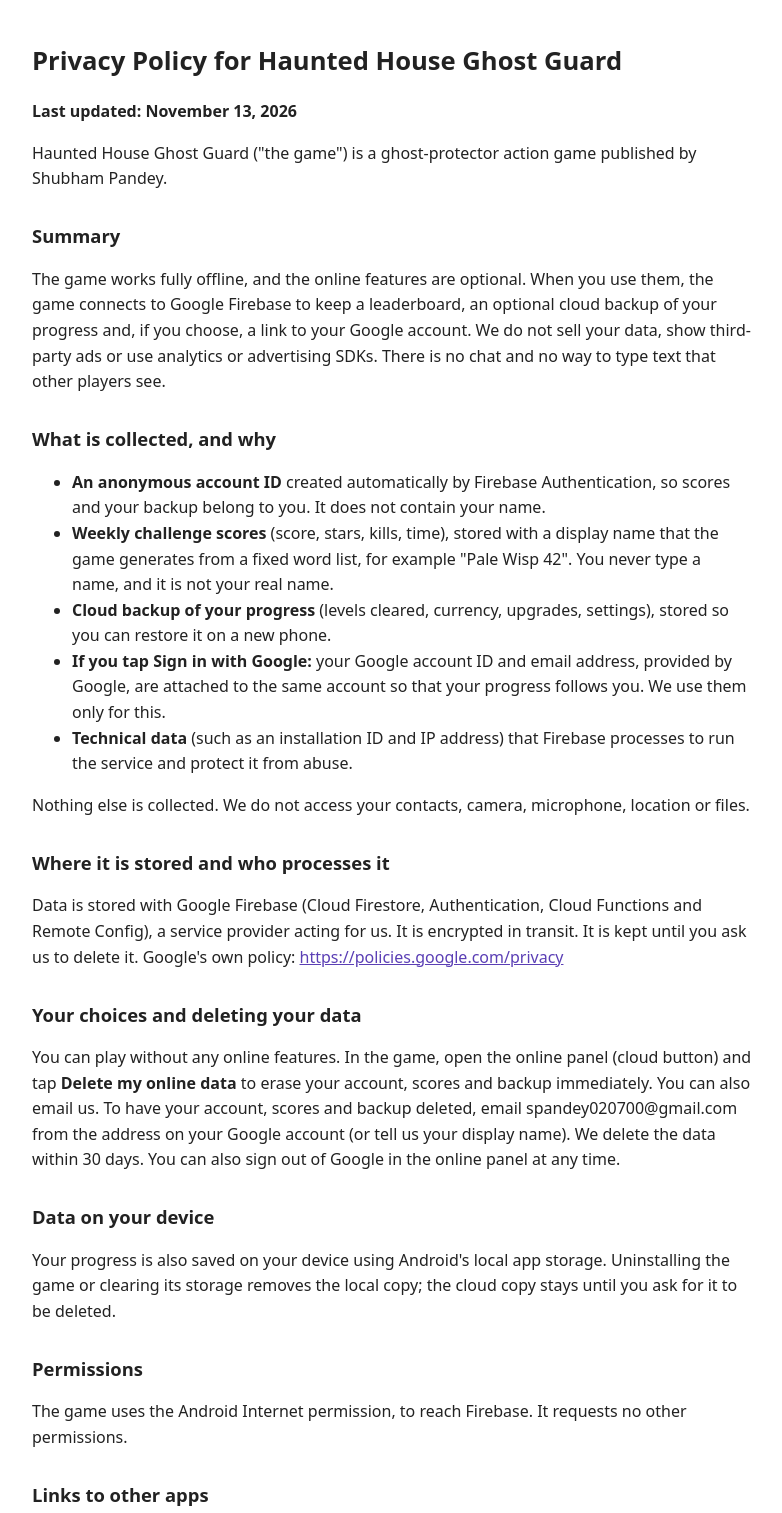
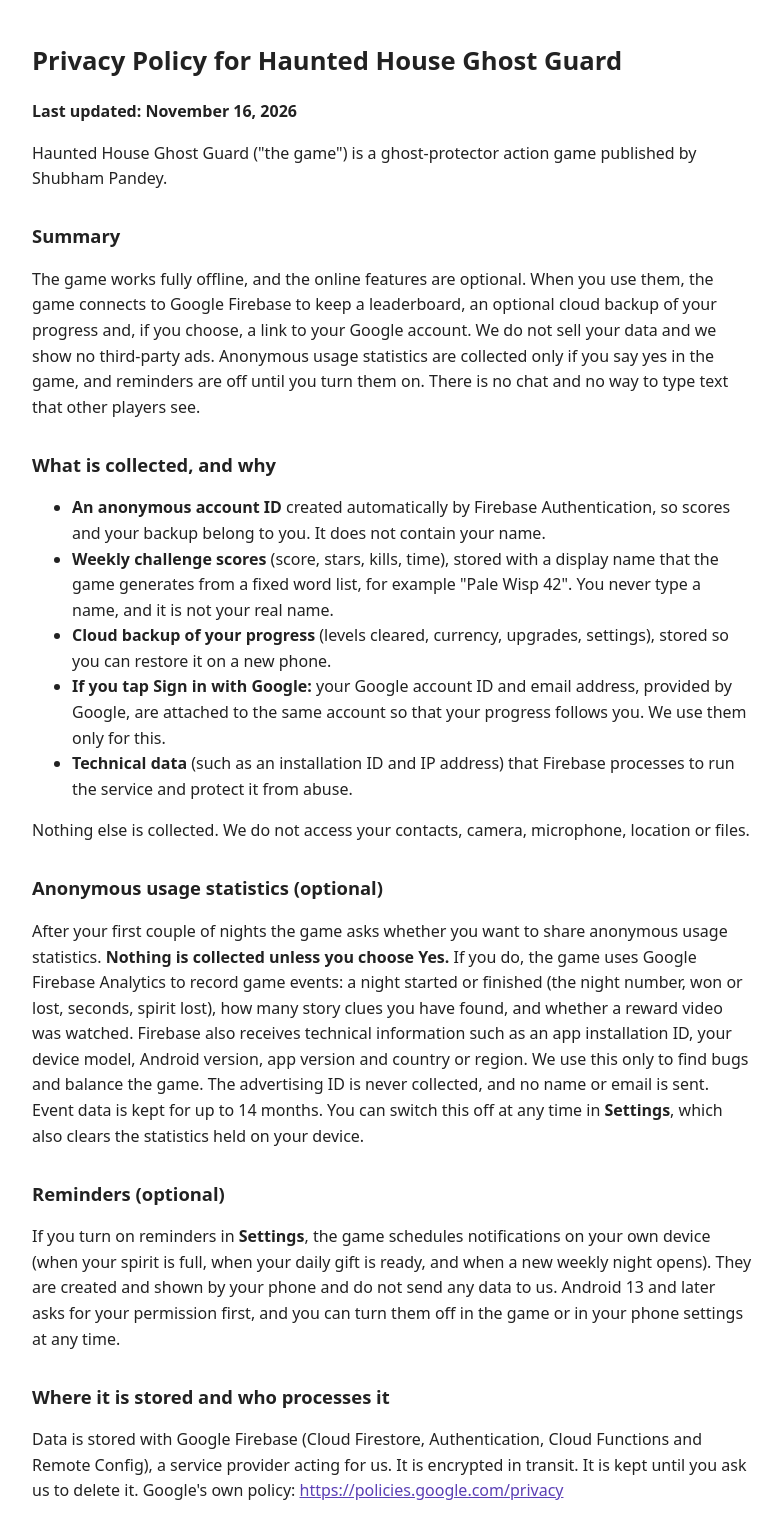
Before and after one commit to shubham020700/haunted-house-privacy, a plain HTML site: page index.html in a window 1280 px wide. Shown: the top 1513 px of the page, without its empty margins (248-1030 px from the left). Drawn offline with Linux system fonts and the light colour scheme.

Commit message:
Privacy policy: optional anonymous usage statistics and reminders

```diff
--- a/index.html
+++ b/index.html
@@ -1,13 +1,17 @@
 <!doctype html><html lang="en"><head><meta charset="utf-8"><meta name="viewport" content="width=device-width,initial-scale=1"><title>Privacy Policy - Haunted House Ghost Guard</title>
 <style>body{font-family:system-ui,sans-serif;max-width:720px;margin:0 auto;padding:24px 16px;line-height:1.6;color:#222}h1{font-size:1.6rem}h2{font-size:1.15rem;margin-top:1.6em}a{color:#5b3fb5}</style></head><body>
 <h1>Privacy Policy for Haunted House Ghost Guard</h1>
-<p><strong>Last updated: November 13, 2026</strong></p>
+<p><strong>Last updated: November 16, 2026</strong></p>
 <p>Haunted House Ghost Guard (&quot;the game&quot;) is a ghost-protector action game published by Shubham Pandey.</p>
 <h2>Summary</h2>
-<p>The game works fully offline, and the online features are optional. When you use them, the game connects to Google Firebase to keep a leaderboard, an optional cloud backup of your progress and, if you choose, a link to your Google account. We do not sell your data, show third-party ads or use analytics or advertising SDKs. There is no chat and no way to type text that other players see.</p>
+<p>The game works fully offline, and the online features are optional. When you use them, the game connects to Google Firebase to keep a leaderboard, an optional cloud backup of your progress and, if you choose, a link to your Google account. We do not sell your data and we show no third-party ads. Anonymous usage statistics are collected only if you say yes in the game, and reminders are off until you turn them on. There is no chat and no way to type text that other players see.</p>
 <h2>What is collected, and why</h2>
 <ul><li><strong>An anonymous account ID</strong> created automatically by Firebase Authentication, so scores and your backup belong to you. It does not contain your name.</li><li><strong>Weekly challenge scores</strong> (score, stars, kills, time), stored with a display name that the game generates from a fixed word list, for example &quot;Pale Wisp 42&quot;. You never type a name, and it is not your real name.</li><li><strong>Cloud backup of your progress</strong> (levels cleared, currency, upgrades, settings), stored so you can restore it on a new phone.</li><li><strong>If you tap Sign in with Google:</strong> your Google account ID and email address, provided by Google, are attached to the same account so that your progress follows you. We use them only for this.</li><li><strong>Technical data</strong> (such as an installation ID and IP address) that Firebase processes to run the service and protect it from abuse.</li></ul>
 <p>Nothing else is collected. We do not access your contacts, camera, microphone, location or files.</p>
+<h2>Anonymous usage statistics (optional)</h2>
+<p>After your first couple of nights the game asks whether you want to share anonymous usage statistics. <strong>Nothing is collected unless you choose Yes.</strong> If you do, the game uses Google Firebase Analytics to record game events: a night started or finished (the night number, won or lost, seconds, spirit lost), how many story clues you have found, and whether a reward video was watched. Firebase also receives technical information such as an app installation ID, your device model, Android version, app version and country or region. We use this only to find bugs and balance the game. The advertising ID is never collected, and no name or email is sent. Event data is kept for up to 14 months. You can switch this off at any time in <strong>Settings</strong>, which also clears the statistics held on your device.</p>
+<h2>Reminders (optional)</h2>
+<p>If you turn on reminders in <strong>Settings</strong>, the game schedules notifications on your own device (when your spirit is full, when your daily gift is ready, and when a new weekly night opens). They are created and shown by your phone and do not send any data to us. Android 13 and later asks for your permission first, and you can turn them off in the game or in your phone settings at any time.</p>
 <h2>Where it is stored and who processes it</h2>
 <p>Data is stored with Google Firebase (Cloud Firestore, Authentication, Cloud Functions and Remote Config), a service provider acting for us. It is encrypted in transit. It is kept until you ask us to delete it. Google&#x27;s own policy: <a href="https://policies.google.com/privacy">https://policies.google.com/privacy</a></p>
 <h2>Your choices and deleting your data</h2>
@@ -15,7 +19,7 @@
 <h2>Data on your device</h2>
 <p>Your progress is also saved on your device using Android&#x27;s local app storage. Uninstalling the game or clearing its storage removes the local copy; the cloud copy stays until you ask for it to be deleted.</p>
 <h2>Permissions</h2>
-<p>The game uses the Android Internet permission, to reach Firebase. It requests no other permissions.</p>
+<p>The game uses the Android Internet permission, to reach Firebase. It asks for the notification permission only if you turn on reminders. It requests no other permissions.</p>
 <h2>Links to other apps</h2>
 <p>The home screen shows a banner for our other game, Aura Leveling. Tapping it opens that game&#x27;s Google Play page in the Play Store or your browser. The Play Store and our other game have their own privacy policies: Google Play (<a href="https://policies.google.com/privacy">https://policies.google.com/privacy</a>) and Aura Leveling (<a href="https://shubham020700.github.io/aurafitness-privacy/">https://shubham020700.github.io/aurafitness-privacy/</a>).</p>
 <h2>Children</h2>
```
